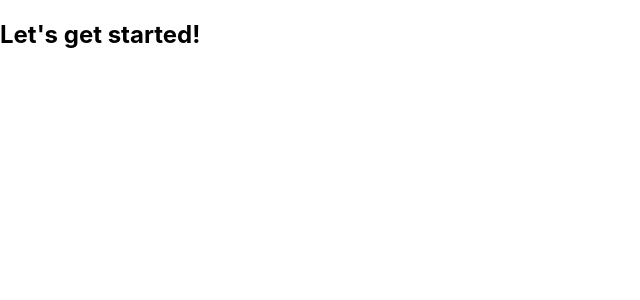
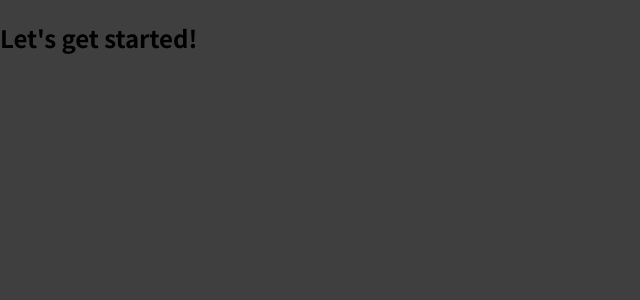
Before and after one commit to hsatya/create-complete-guide, a React (Create React App) app: page / in a window 1280 px wide. Shown: the top 300 px of the page, without its empty margins (0-640 px from the left). Built offline with nearby package versions, Linux system fonts and the light colour scheme.

Commit message:
updated index.css and index.js file

```diff
--- a/src/index.css
+++ b/src/index.css
@@ -1,13 +1,14 @@
+@import url("https://fonts.googleapis.com/css2?family=Noto+Sans+JP:wght@400;700&display=swap");
+
+* {
+  box-sizing: border-box;
+}
+
+html {
+  font-family: "Noto Sans JP", sans-serif;
+}
+
 body {
   margin: 0;
-  font-family: -apple-system, BlinkMacSystemFont, 'Segoe UI', 'Roboto', 'Oxygen',
-    'Ubuntu', 'Cantarell', 'Fira Sans', 'Droid Sans', 'Helvetica Neue',
-    sans-serif;
-  -webkit-font-smoothing: antialiased;
-  -moz-osx-font-smoothing: grayscale;
+  background-color: #3f3f3f;
 }
-
-code {
-  font-family: source-code-pro, Menlo, Monaco, Consolas, 'Courier New',
-    monospace;
-}
--- a/src/index.js
+++ b/src/index.js
@@ -1,17 +1,11 @@
-import React from 'react';
-import ReactDOM from 'react-dom';
-import './index.css';
-import App from './App';
-import reportWebVitals from './reportWebVitals';
+import React from "react";
+import ReactDOM from "react-dom";
+import "./index.css";
+import App from "./App";
 
 ReactDOM.render(
   <React.StrictMode>
     <App />
   </React.StrictMode>,
-  document.getElementById('root')
+  document.getElementById("root")
 );
-
-// If you want to start measuring performance in your app, pass a function
-// to log results (for example: reportWebVitals(console.log))
-// or send to an analytics endpoint. Learn more: https://bit.ly/CRA-vitals
-reportWebVitals();
```
